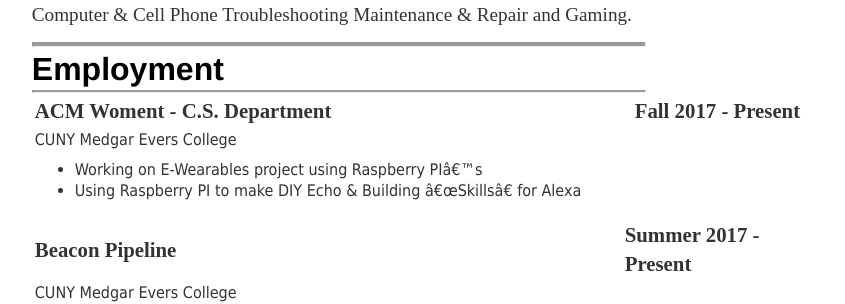
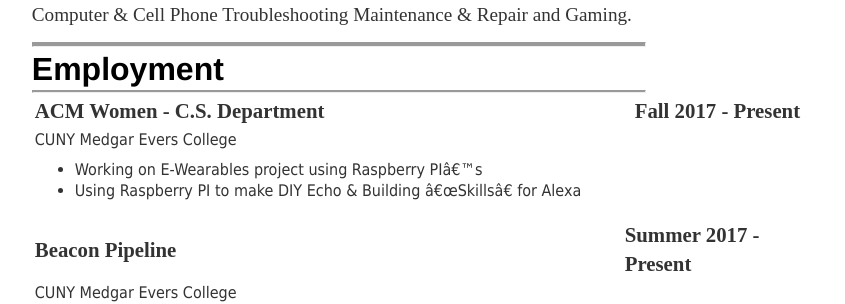
Before and after one commit to EvyEve/EvyEve.github.io, a Jekyll site: the page built from index.html, in a window 1280 px wide. Shown: the part 944-1248 px from the top of the page, without its empty margins (301-1146 px from the left). Built offline with Jekyll 4.4.1, drawn with Linux system fonts in a browser that asks for light colours.

Commit message:
Update index.html

```diff
--- a/index.html
+++ b/index.html
@@ -122,7 +122,7 @@
 
       <table >
         <tr>
-          <td id="head">ACM Woment - C.S. Department</td>
+          <td id="head">ACM Women - C.S. Department</td>
           <td id="head">Fall 2017 - Present</td>
         </tr>
         <tr>
```
